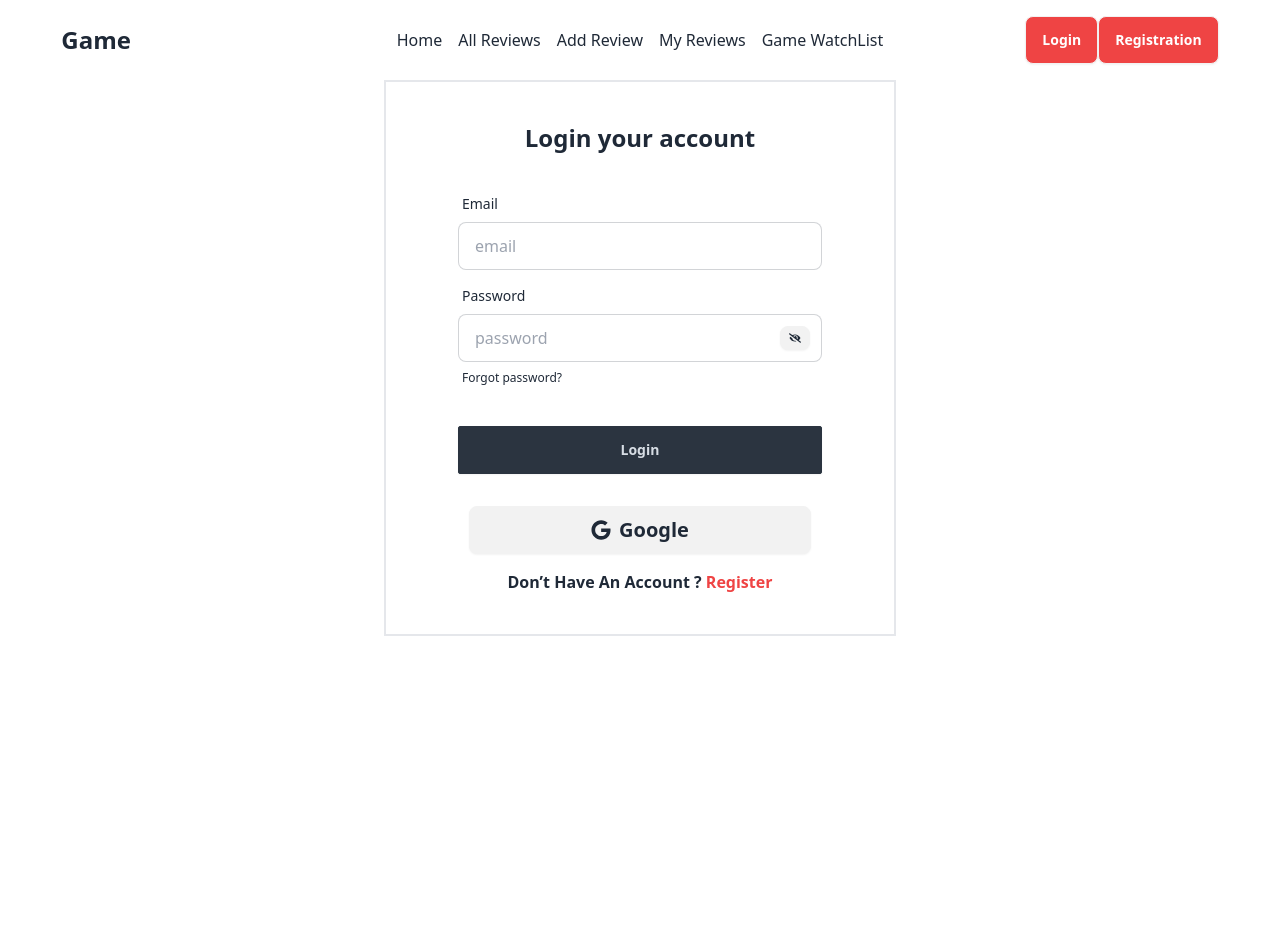
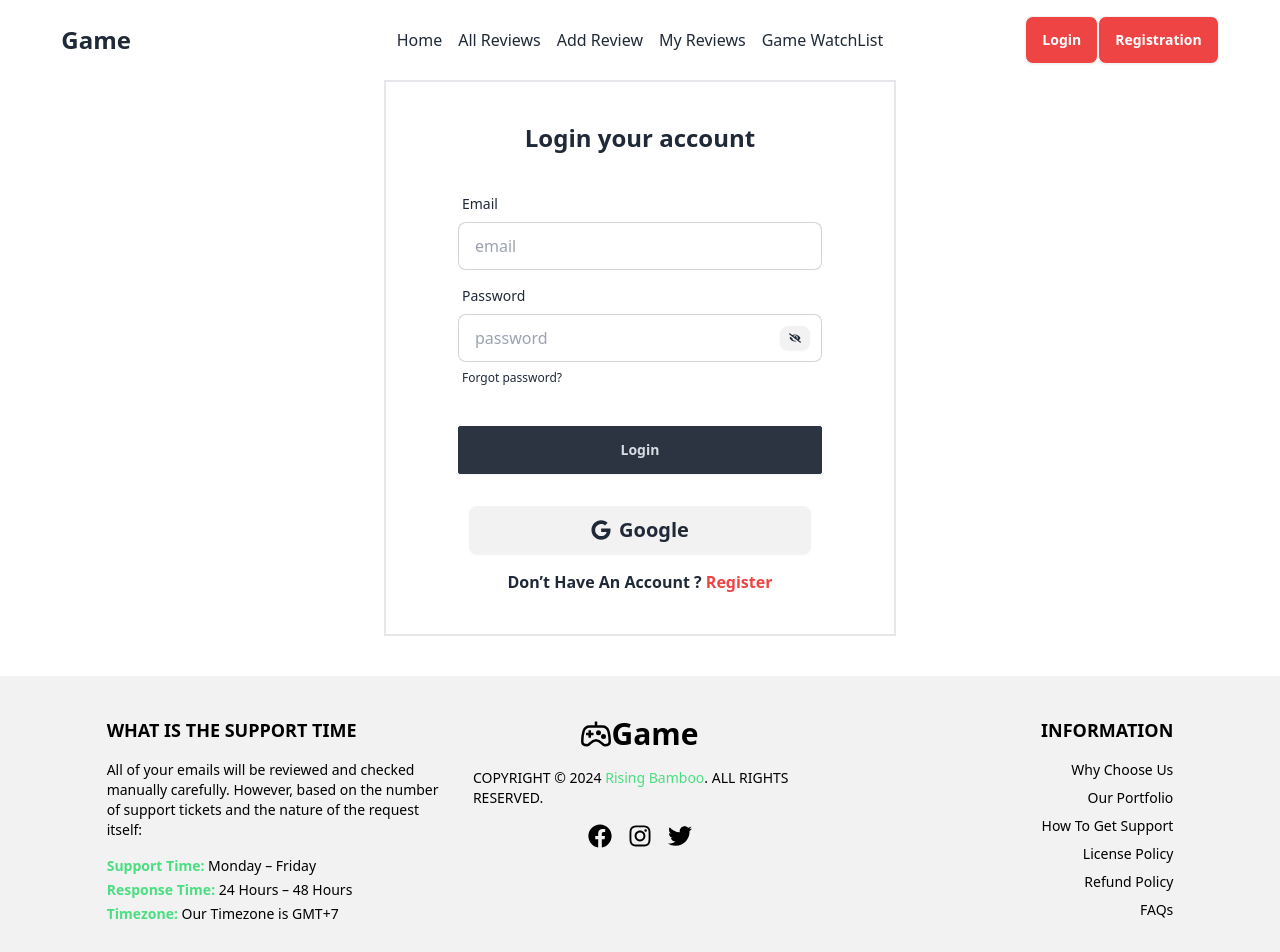
Before and after one commit to Takmim00/Chill-gamer-client, a React (Vite) app: page /login in a window 1280 px wide. Shown: the top 952 px of the page. Before the commit the page ends 800 px from the top, so only its background shows below. Built offline with nearby package versions, Linux system fonts and the light colour scheme; no server answers.

Commit message:
footer added

```diff
--- /dev/null
+++ b/src/components/Footer.jsx
@@ -0,0 +1,106 @@
+import React from "react";
+import { FaFacebook, FaInstagram, FaTwitter } from "react-icons/fa";
+import { GrGamepad } from "react-icons/gr";
+const Footer = () => {
+  return (
+    <div>
+      <footer className="bg-base-200 text-black py-10 mt-10">
+        <div className="container w-10/12  mx-auto grid grid-cols-1 md:grid-cols-3 gap-8">
+          {/* Left Section */}
+          <div className="text-center md:text-left">
+            <h3 className="text-lg font-semibold uppercase mb-4">
+              What is the Support Time
+            </h3>
+            <p className="text-sm">
+              All of your emails will be reviewed and checked manually
+              carefully. However, based on the number of support tickets and the
+              nature of the request itself:
+            </p>
+            <ul className="text-sm mt-4">
+              <li className="mb-1">
+                <span className="text-green-400 font-semibold">
+                  Support Time:
+                </span>{" "}
+                Monday – Friday
+              </li>
+              <li className="mb-1">
+                <span className="text-green-400 font-semibold">
+                  Response Time:
+                </span>{" "}
+                24 Hours – 48 Hours
+              </li>
+              <li>
+                <span className="text-green-400 font-semibold">Timezone:</span>{" "}
+                Our Timezone is GMT+7
+              </li>
+            </ul>
+          </div>
+
+          {/* Center Section */}
+          <div className="flex flex-col items-center">
+            <div className="mb-4 flex items-center font-bold text-3xl">
+              <GrGamepad className="text-3xl" /> Game
+            </div>
+            <p className="text-sm mb-4">
+              COPYRIGHT © 2024{" "}
+              <span className="text-green-400">Rising Bamboo</span>. ALL RIGHTS
+              RESERVED.
+            </p>
+            <div className="flex gap-4">
+              <a href="#" className="text-2xl hover:text-green-400">
+                <FaFacebook />
+              </a>
+              <a href="#" className="text-2xl hover:text-green-400">
+                <FaInstagram />
+              </a>
+              <a href="#" className="text-2xl hover:text-green-400">
+                <FaTwitter />
+              </a>
+            </div>
+          </div>
+
+          {/* Right Section */}
+          <div className="text-center md:text-right">
+            <h3 className="text-lg font-semibold uppercase mb-4">
+              Information
+            </h3>
+            <ul className="text-sm space-y-2">
+              <li>
+                <a href="#" className="hover:text-green-400">
+                  Why Choose Us
+                </a>
+              </li>
+              <li>
+                <a href="#" className="hover:text-green-400">
+                  Our Portfolio
+                </a>
+              </li>
+              <li>
+                <a href="#" className="hover:text-green-400">
+                  How To Get Support
+                </a>
+              </li>
+              <li>
+                <a href="#" className="hover:text-green-400">
+                  License Policy
+                </a>
+              </li>
+              <li>
+                <a href="#" className="hover:text-green-400">
+                  Refund Policy
+                </a>
+              </li>
+              <li>
+                <a href="#" className="hover:text-green-400">
+                  FAQs
+                </a>
+              </li>
+            </ul>
+          </div>
+        </div>
+      </footer>
+    </div>
+  );
+};
+
+export default Footer;
--- a/src/mainLayout/MainLayout.jsx
+++ b/src/mainLayout/MainLayout.jsx
@@ -1,6 +1,7 @@
 
 import { Outlet } from 'react-router-dom';
 import Navbar from '../components/Navbar';
+import Footer from '../components/Footer';
 
 const MainLayout = () => {
     return (
@@ -9,6 +10,7 @@ const MainLayout = () => {
             <div className='w-11/12 mx-auto'>
             <Outlet></Outlet>
             </div>
+            <Footer></Footer>
         </div>
     );
 };
```
